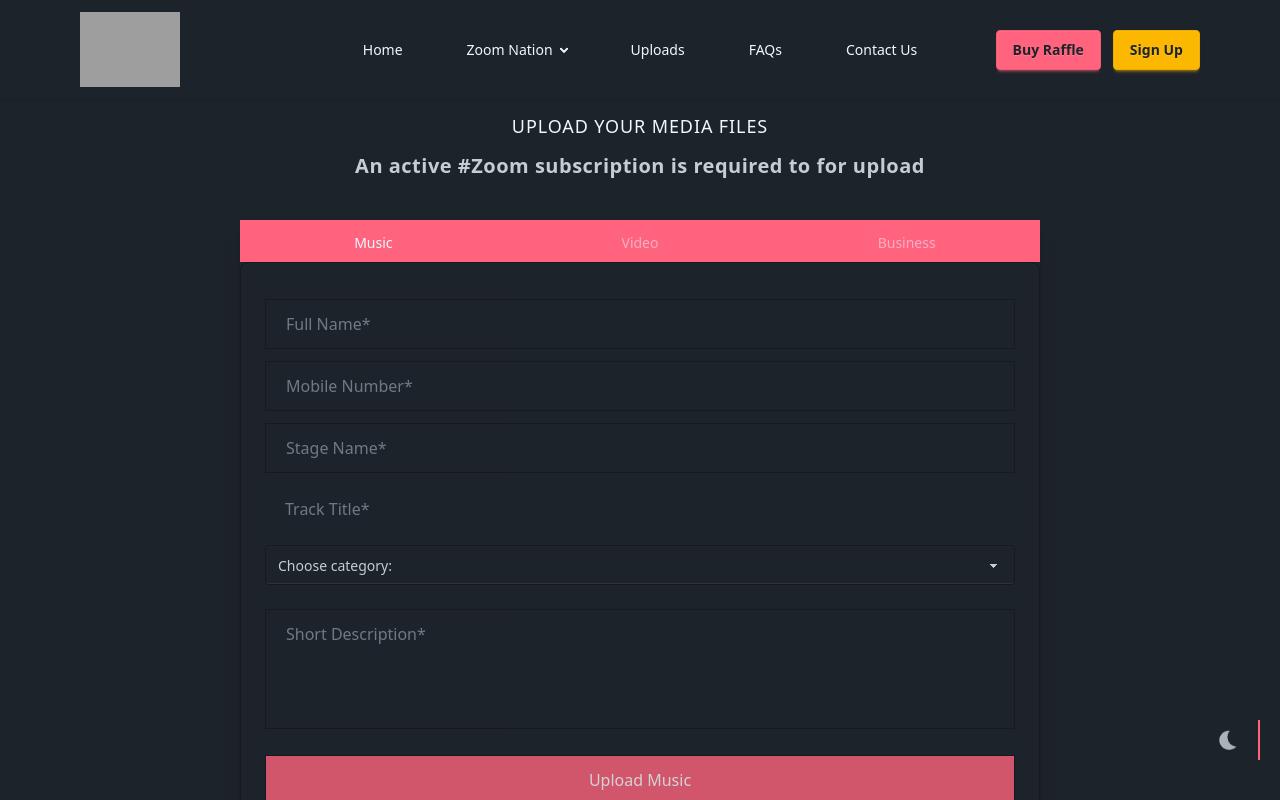
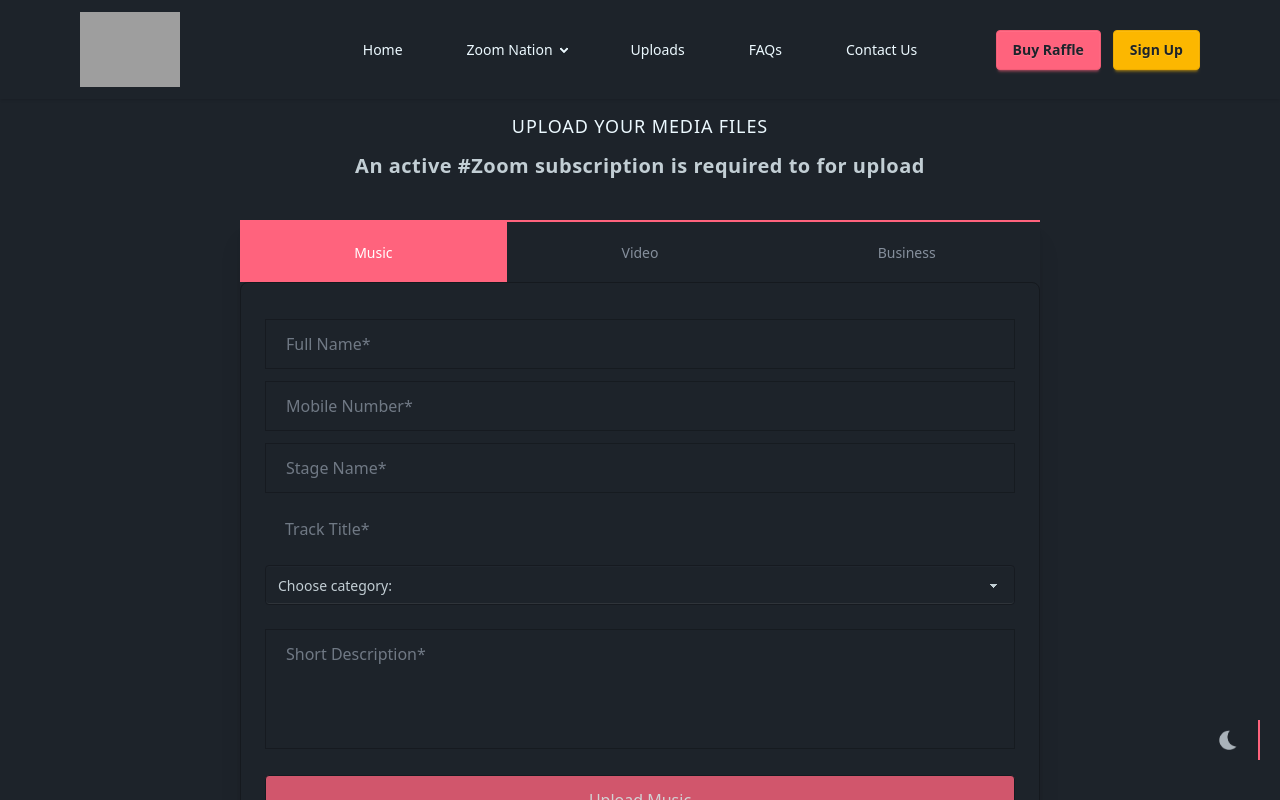
Before and after one commit to Hasbunallahmubarak/zoom, a React (Vite) app: page /upload in a window 1280 px wide. Both pictures are taken after a click on the radio button "Music". Shown: the top 800 px of the page. Built offline with nearby package versions, Linux system fonts and the light colour scheme; grey boxes are pictures that could not be loaded.

Commit message:
Restructed the Tab buttons at the 'Upload.tsx' file

```diff
--- a/src/Contact.tsx
+++ b/src/Contact.tsx
@@ -75,7 +75,7 @@ const Contact = () => {
               <input
                 type="submit"
                 onSubmit={() => handleSubmit(event)}
-                className="w-full my-5 px-5 py-3 border-1 border-base-300 opacity-80 focus:border-error outline-0"
+                className="w-full my-5 px-5 py-3 border-1 bg-error text-white rounded cursor-pointer border-base-300 opacity-80 focus:border-error outline-0"
               />
             </form>
           </div>
--- a/src/Upload.tsx
+++ b/src/Upload.tsx
@@ -4,10 +4,13 @@ import Video from "./components/Video";
 import { useState } from "react";
 
 const Upload = () => {
-  const [currentTab, setCurrentTab] = useState(false);
+  const [videoTab, setVideoTab] = useState(true);
+  const [musicTab, setMusicTab] = useState(false);
+  const [businessTab, setBusinessTab] = useState(false);
   function currentTabFunc(event: any) {
-    setCurrentTab((prevValue) => !prevValue);
-    console.log(event.target);
+    setVideoTab(event.target.ariaLabel === "Video" ? true : false);
+    setMusicTab(event.target.ariaLabel === "Music" ? true : false);
+    setBusinessTab(event.target.ariaLabel === "Business" ? true : false);
   }
   return (
     <div className="max-w-5/6 mx-auto text-center py-10">
@@ -23,8 +26,8 @@ const Upload = () => {
           type="radio"
           name="tab"
           onClick={() => currentTabFunc(event)}
-          className={`tab w-1/3 bg-base-100 hover:bg-error ${
-            currentTab && "bg-error"
+          className={`tab w-1/3 h-15 bg-base-100 hover:bg-error hover:text-gray-50 ${
+            musicTab && "bg-error text-white"
           }`}
           aria-label="Music"
           // checked
@@ -37,7 +40,9 @@ const Upload = () => {
           type="radio"
           name="tab"
           onClick={() => currentTabFunc(event)}
-          className={`tab w-1/3 hover:bg-error ${currentTab && "bg-error"} `}
+          className={`tab w-1/3 h-15 hover:bg-error hover:text-gray-50 ${
+            videoTab && "bg-error text-white"
+          } `}
           aria-label="Video"
           defaultChecked
         />
@@ -49,7 +54,9 @@ const Upload = () => {
           type="radio"
           name="tab"
           onClick={() => currentTabFunc(event)}
-          className={`tab w-1/3 hover:bg-error ${currentTab && "bg-error"} `}
+          className={`tab w-1/3 h-15 hover:bg-error hover:text-gray-50  ${
+            businessTab && "bg-error text-white"
+          } `}
           aria-label="Business"
           // checked
         />
--- a/src/components/Bussiness.tsx
+++ b/src/components/Bussiness.tsx
@@ -37,7 +37,7 @@ const Business = () => {
       };
     }
   };
-  console.log(formData);
+  // console.log(formData);
   return (
     <div>
       <form>
@@ -135,7 +135,7 @@ const Business = () => {
           type="submit"
           value="Upload Business Plan"
           onSubmit={() => handleSubmit(event)}
-          className="w-full my-5 text-white px-5 py-3 border-1 border-base-300 opacity-80 bg-error outline-0"
+          className="w-full rounded active:translate-y-1 cursor-pointer my-5 text-white px-5 py-3 border-1 border-base-300 opacity-80 bg-error outline-0"
         />
       </form>
     </div>
--- a/src/components/Music.tsx
+++ b/src/components/Music.tsx
@@ -19,7 +19,7 @@ const Music = () => {
   };
   function handleSubmit(e: any) {
     e.preventDefault();
-    console.log(formData);
+    // console.log(formData);
   }
   const handleChangePicture = (event: any) => {
     const file = event.target.files?.[0];
@@ -35,7 +35,7 @@ const Music = () => {
       };
     }
   };
-  console.log(formData);
+  // console.log(formData);
   return (
     <div>
       <form>
@@ -105,7 +105,7 @@ const Music = () => {
           type="submit"
           value={"Upload Music"}
           onSubmit={() => handleSubmit(event)}
-          className="w-full my-5 text-white px-5 py-3 border-1 border-base-300 opacity-80 bg-error outline-0"
+          className="w-full rounded active:translate-y-1 cursor-pointer my-5 text-white px-5 py-3 border-1 border-base-300 opacity-80 bg-error outline-0"
         />
         <p className="opacity-80 my-5">
           Choose Attachment (.mp3) &nbsp;
--- a/src/components/Video.tsx
+++ b/src/components/Video.tsx
@@ -94,7 +94,7 @@ const Video = () => {
           type="submit"
           value="Upload Video Plan"
           onSubmit={() => handleSubmit(event)}
-          className="w-full text-white my-5 px-5 py-3 border-1 border-base-300 opacity-80 bg-error outline-0"
+          className="w-full rounded active:translate-y-1 cursor-pointer text-white my-5 px-5 py-3 border-1 border-base-300 opacity-80 bg-error outline-0"
         />
       </form>
     </div>
```
